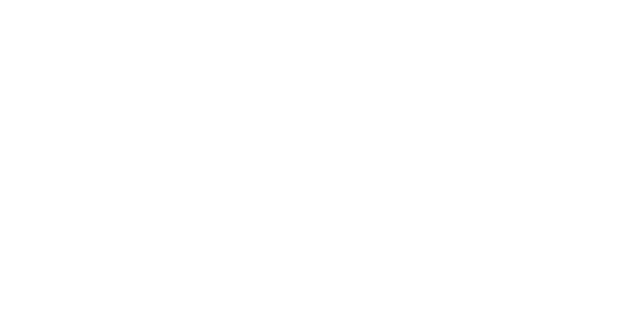
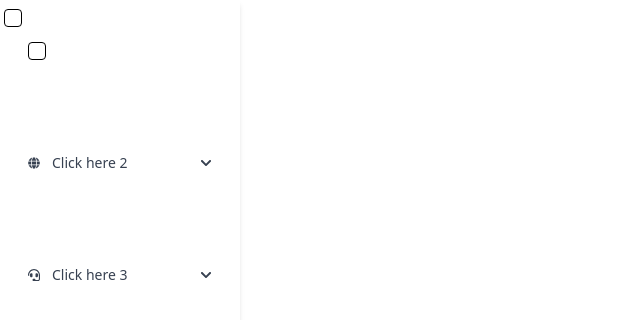
Before and after one commit to Lo-Agency-Internship/Kerio, a React (Create React App) app in the folder frontend/: page / in a window 1280 px wide. Shown: the top 320 px of the page, without its empty margins (0-640 px from the left). Built offline with nearby package versions, Linux system fonts and the light colour scheme.

Commit message:
feat: Add side bar

```diff
--- a/frontend/src/App.tsx
+++ b/frontend/src/App.tsx
@@ -2,11 +2,7 @@
 import './App.css';
 
 function App() {
-	return (
-		<div className="App">
-
-		</div>
-	);
+	return <div className="App"></div>;
 }
 
 export default App;
--- a/frontend/src/components/atoms/button.tsx
+++ b/frontend/src/components/atoms/button.tsx
@@ -1,6 +1,6 @@
 // export interface Props {}
 
-export function Button() {
+export default function Button() {
 	return (
 		<>
 			<button className="border border-3 border-black p-2 hover:bg-gray-500 rounded hover:text-white"></button>
--- /dev/null
+++ b/frontend/src/components/molecules/sidebar.tsx
@@ -0,0 +1,172 @@
+import React from 'react';
+import Button from '../atoms/button';
+
+const Sidebar = () => {
+	return (
+		<>
+			<div className="w-60 h-full shadow-md bg-white px-1 absolute" id="sidenavExample">
+				<Button />
+				<ul className="relative">
+					<li className="relative" id="sidenavEx1">
+						<a
+							className="flex items-center text-sm py-4 px-6 h-12 overflow-hidden text-gray-700 text-ellipsis whitespace-nowrap rounded hover:text-gray-900 hover:bg-gray-100 transition duration-300 ease-in-out cursor-pointer"
+							data-mdb-ripple="true"
+							data-mdb-ripple-color="dark"
+							data-bs-toggle="collapse"
+							data-bs-target="#collapseSidenavEx1"
+							aria-expanded="true"
+							aria-controls="collapseSidenavEx1">
+							<Button> Add contact </Button>
+						</a>
+						<ul
+							className="relative accordion-collapse collapse"
+							id="collapseSidenavEx1"
+							aria-labelledby="sidenavEx1"
+							data-bs-parent="#sidenavExample">
+							<li className="relative">
+								<a
+									href="#!"
+									className="flex items-center text-xs py-4 pl-12 pr-6 h-6 overflow-hidden text-gray-700 text-ellipsis whitespace-nowrap rounded hover:text-gray-900 hover:bg-gray-100 transition duration-300 ease-in-out"
+									data-mdb-ripple="true"
+									data-mdb-ripple-color="dark">
+									Link 1
+								</a>
+							</li>
+							<li className="relative">
+								<a
+									href="#!"
+									className="flex items-center text-xs py-4 pl-12 pr-6 h-6 overflow-hidden text-gray-700 text-ellipsis whitespace-nowrap rounded hover:text-gray-900 hover:bg-gray-100 transition duration-300 ease-in-out"
+									data-mdb-ripple="true"
+									data-mdb-ripple-color="dark">
+									Link 2
+								</a>
+							</li>
+						</ul>
+					</li>
+					<li className="relative" id="sidenavEx2">
+						<a
+							className="flex items-center text-sm py-4 px-6 h-12 overflow-hidden text-gray-700 text-ellipsis whitespace-nowrap rounded hover:text-gray-900 hover:bg-gray-100 transition duration-300 ease-in-out cursor-pointer"
+							data-mdb-ripple="true"
+							data-mdb-ripple-color="dark"
+							data-bs-toggle="collapse"
+							data-bs-target="#collapseSidenavEx2"
+							aria-expanded="false"
+							aria-controls="collapseSidenavEx2">
+							<svg
+								aria-hidden="true"
+								focusable="false"
+								data-prefix="fas"
+								className="w-3 h-3 mr-3"
+								role="img"
+								xmlns="http://www.w3.org/2000/svg"
+								viewBox="0 0 496 512">
+								<path
+									fill="currentColor"
+									d="M336.5 160C322 70.7 287.8 8 248 8s-74 62.7-88.5 152h177zM152 256c0 22.2 1.2 43.5 3.3 64h185.3c2.1-20.5 3.3-41.8 3.3-64s-1.2-43.5-3.3-64H155.3c-2.1 20.5-3.3 41.8-3.3 64zm324.7-96c-28.6-67.9-86.5-120.4-158-141.6 24.4 33.8 41.2 84.7 50 141.6h108zM177.2 18.4C105.8 39.6 47.8 92.1 19.3 160h108c8.7-56.9 25.5-107.8 49.9-141.6zM487.4 192H372.7c2.1 21 3.3 42.5 3.3 64s-1.2 43-3.3 64h114.6c5.5-20.5 8.6-41.8 8.6-64s-3.1-43.5-8.5-64zM120 256c0-21.5 1.2-43 3.3-64H8.6C3.2 212.5 0 233.8 0 256s3.2 43.5 8.6 64h114.6c-2-21-3.2-42.5-3.2-64zm39.5 96c14.5 89.3 48.7 152 88.5 152s74-62.7 88.5-152h-177zm159.3 141.6c71.4-21.2 129.4-73.7 158-141.6h-108c-8.8 56.9-25.6 107.8-50 141.6zM19.3 352c28.6 67.9 86.5 120.4 158 141.6-24.4-33.8-41.2-84.7-50-141.6h-108z"></path>
+							</svg>
+							<span>Click here 2</span>
+							<svg
+								aria-hidden="true"
+								focusable="false"
+								data-prefix="fas"
+								className="w-3 h-3 ml-auto"
+								role="img"
+								xmlns="http://www.w3.org/2000/svg"
+								viewBox="0 0 448 512">
+								<path
+									fill="currentColor"
+									d="M207.029 381.476L12.686 187.132c-9.373-9.373-9.373-24.569 0-33.941l22.667-22.667c9.357-9.357 24.522-9.375 33.901-.04L224 284.505l154.745-154.021c9.379-9.335 24.544-9.317 33.901.04l22.667 22.667c9.373 9.373 9.373 24.569 0 33.941L240.971 381.476c-9.373 9.372-24.569 9.372-33.942 0z"></path>
+							</svg>
+						</a>
+						<ul
+							className="relative accordion-collapse collapse"
+							id="collapseSidenavEx2"
+							aria-labelledby="sidenavEx2"
+							data-bs-parent="#sidenavExample">
+							<li className="relative">
+								<a
+									href="#!"
+									className="flex items-center text-xs py-4 pl-12 pr-6 h-6 overflow-hidden text-gray-700 text-ellipsis whitespace-nowrap rounded hover:text-gray-900 hover:bg-gray-100 transition duration-300 ease-in-out"
+									data-mdb-ripple="true"
+									data-mdb-ripple-color="dark">
+									Link 3
+								</a>
+							</li>
+							<li className="relative">
+								<a
+									href="#!"
+									className="flex items-center text-xs py-4 pl-12 pr-6 h-6 overflow-hidden text-gray-700 text-ellipsis whitespace-nowrap rounded hover:text-gray-900 hover:bg-gray-100 transition duration-300 ease-in-out"
+									data-mdb-ripple="true"
+									data-mdb-ripple-color="dark">
+									Link 4
+								</a>
+							</li>
+						</ul>
+					</li>
+					<li className="relative" id="sidenavEx3">
+						<a
+							className="flex items-center text-sm py-4 px-6 h-12 overflow-hidden text-gray-700 text-ellipsis whitespace-nowrap rounded hover:text-gray-900 hover:bg-gray-100 transition duration-300 ease-in-out cursor-pointer"
+							data-mdb-ripple="true"
+							data-mdb-ripple-color="dark"
+							data-bs-toggle="collapse"
+							data-bs-target="#collapseSidenavEx3"
+							aria-expanded="false"
+							aria-controls="collapseSidenavEx3">
+							<svg
+								aria-hidden="true"
+								focusable="false"
+								data-prefix="fas"
+								className="w-3 h-3 mr-3"
+								role="img"
+								xmlns="http://www.w3.org/2000/svg"
+								viewBox="0 0 512 512">
+								<path
+									fill="currentColor"
+									d="M192 208c0-17.67-14.33-32-32-32h-16c-35.35 0-64 28.65-64 64v48c0 35.35 28.65 64 64 64h16c17.67 0 32-14.33 32-32V208zm176 144c35.35 0 64-28.65 64-64v-48c0-35.35-28.65-64-64-64h-16c-17.67 0-32 14.33-32 32v112c0 17.67 14.33 32 32 32h16zM256 0C113.18 0 4.58 118.83 0 256v16c0 8.84 7.16 16 16 16h16c8.84 0 16-7.16 16-16v-16c0-114.69 93.31-208 208-208s208 93.31 208 208h-.12c.08 2.43.12 165.72.12 165.72 0 23.35-18.93 42.28-42.28 42.28H320c0-26.51-21.49-48-48-48h-32c-26.51 0-48 21.49-48 48s21.49 48 48 48h181.72c49.86 0 90.28-40.42 90.28-90.28V256C507.42 118.83 398.82 0 256 0z"></path>
+							</svg>
+							<span>Click here 3</span>
+							<svg
+								aria-hidden="true"
+								focusable="false"
+								data-prefix="fas"
+								className="w-3 h-3 ml-auto"
+								role="img"
+								xmlns="http://www.w3.org/2000/svg"
+								viewBox="0 0 448 512">
+								<path
+									fill="currentColor"
+									d="M207.029 381.476L12.686 187.132c-9.373-9.373-9.373-24.569 0-33.941l22.667-22.667c9.357-9.357 24.522-9.375 33.901-.04L224 284.505l154.745-154.021c9.379-9.335 24.544-9.317 33.901.04l22.667 22.667c9.373 9.373 9.373 24.569 0 33.941L240.971 381.476c-9.373 9.372-24.569 9.372-33.942 0z"></path>
+							</svg>
+						</a>
+						<ul
+							className="relative accordion-collapse collapse"
+							id="collapseSidenavEx3"
+							aria-labelledby="sidenavEx3"
+							data-bs-parent="#sidenavExample">
+							<li className="relative">
+								<a
+									href="#!"
+									className="flex items-center text-xs py-4 pl-12 pr-6 h-6 overflow-hidden text-gray-700 text-ellipsis whitespace-nowrap rounded hover:text-gray-900 hover:bg-gray-100 transition duration-300 ease-in-out"
+									data-mdb-ripple="true"
+									data-mdb-ripple-color="dark">
+									Link 5
+								</a>
+							</li>
+							<li className="relative">
+								<a
+									href="#!"
+									className="flex items-center text-xs py-4 pl-12 pr-6 h-6 overflow-hidden text-gray-700 text-ellipsis whitespace-nowrap rounded hover:text-gray-900 hover:bg-gray-100 transition duration-300 ease-in-out"
+									data-mdb-ripple="true"
+									data-mdb-ripple-color="dark">
+									Link 6
+								</a>
+							</li>
+						</ul>
+					</li>
+				</ul>
+			</div>
+		</>
+	);
+};
+
+export default Sidebar;
--- a/frontend/src/index.tsx
+++ b/frontend/src/index.tsx
@@ -2,10 +2,12 @@
 import ReactDOM from 'react-dom/client';
 import './index.css';
 import App from './App';
+import Sidebar from './components/molecules/sidebar';
 
 const root = ReactDOM.createRoot(document.getElementById('root') as HTMLElement);
 root.render(
 	<React.StrictMode>
 		<App />
+		<Sidebar />
 	</React.StrictMode>,
 );
```
